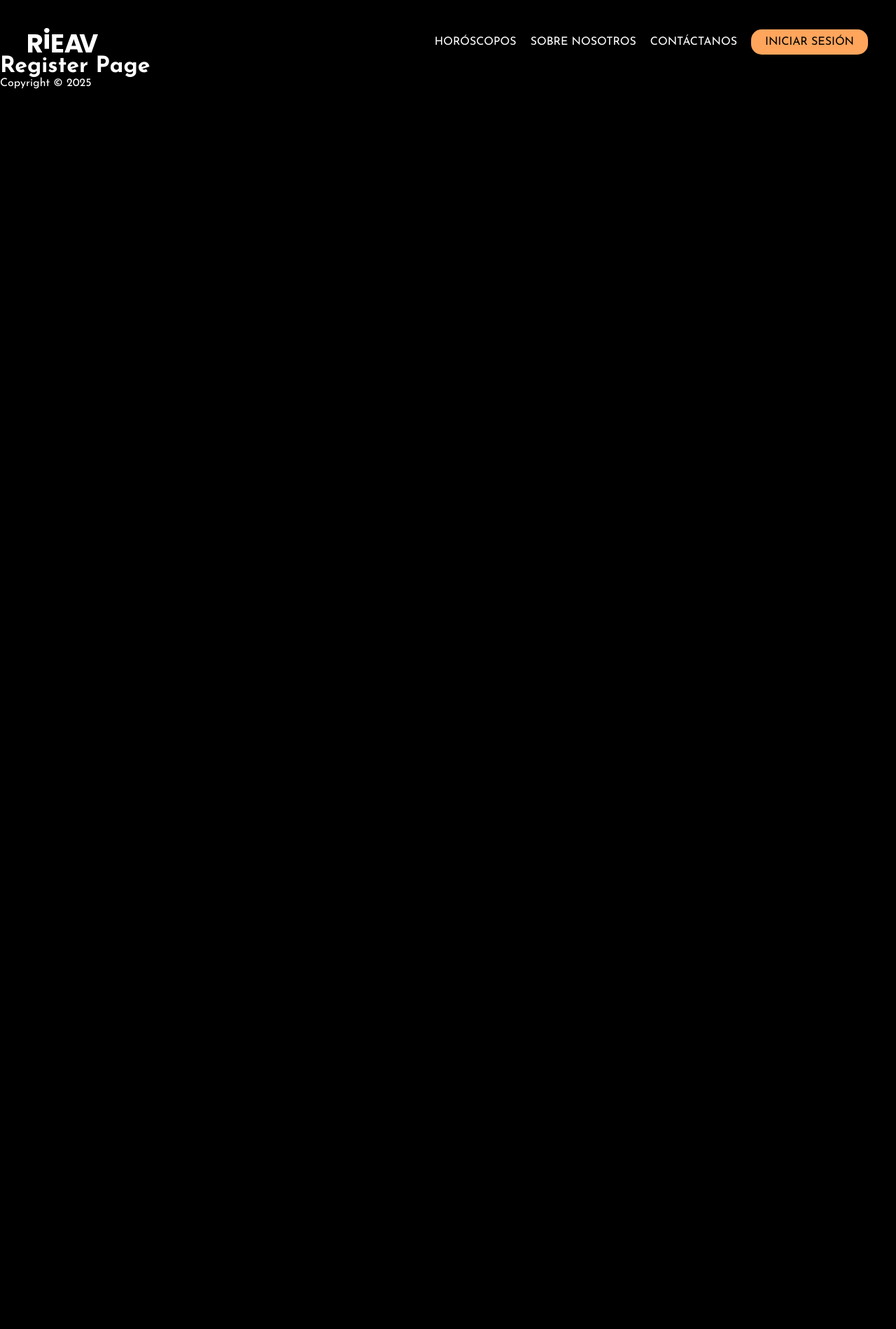
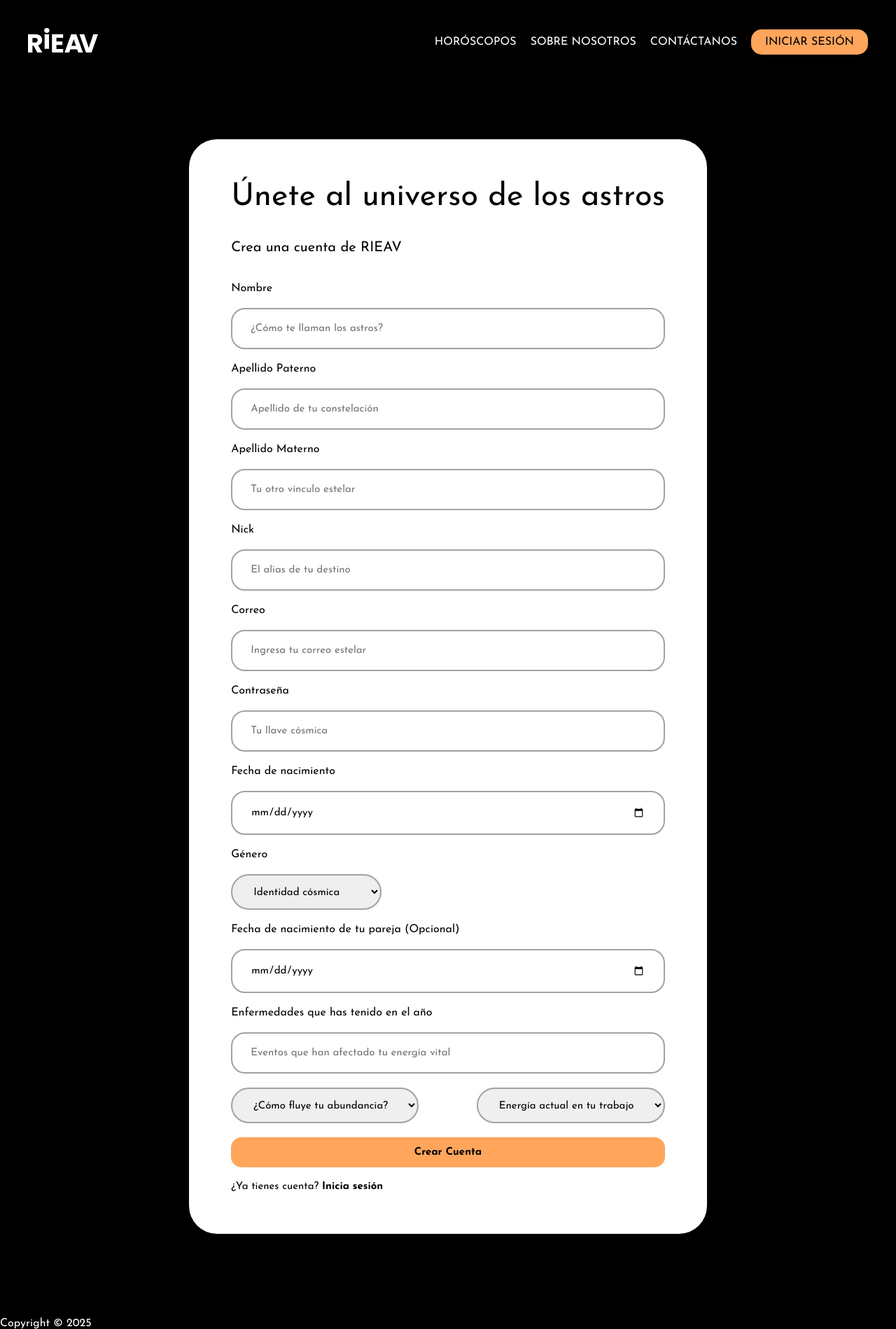
Before and after one commit to ErikaAX08/Horoscopos, a PHP site: page /HoroscoposV2/register in a window 1280 px wide. Shown: the whole page at 70% size. Before the commit the page ends 127 px from the top, so only its background shows below. Run offline with PHP 8.4, Linux system fonts and the light colour scheme.

Commit message:
Register view added

```diff
--- a/app/views/register_view.php
+++ b/app/views/register_view.php
@@ -1,10 +1,73 @@
 <?php
+$additional_styles = "pages/auth.css";
 include __DIR__ . '/../templates/header.php';
 ?>
 
-<div class="content">
-    <h1>Register Page</h1>
-</div>
+<main class="main">
+    <div class="content">
+        <h2 class="title">Únete al universo de los astros</h2>
+        <p class="description">Crea una cuenta de RIEAV</p>
+        <form class="form" method="POST">
+            <label for="name">Nombre</label>
+            <input class="input" id="name" type="text" name="name" placeholder="¿Cómo te llaman los astros?" required>
+
+            <label for="last_name">Apellido Paterno</label>
+            <input class="input" id="last_name" type="text" name="last_name" placeholder="Apellido de tu constelación" required>
+
+            <label for="mother_last_name">Apellido Materno</label>
+            <input class="input" id="mother_last_name" type="text" name="mother_last_name" placeholder="Tu otro vínculo estelar" required>
+
+            <label for="nick">Nick</label>
+            <input class="input" id="nick" type="text" name="nick" placeholder="El alias de tu destino" required>
+
+            <label for="email">Correo</label>
+            <input class="input" id="email" type="email" name="email" placeholder="Ingresa tu correo estelar" required>
+
+            <label for="password">Contraseña</label>
+            <input class="input" id="password" type="password" name="password" placeholder="Tu llave cósmica" required>
+
+            <label for="birthdate">Fecha de nacimiento</label>
+            <input class="input" id="birthdate" type="date" name="birthdate" placeholder="Hora, día, mes y año de tu conexión astral" required>
+
+            <label for="gender">Género</label>
+            <select class="input dropdown" id="gender" name="gender">
+                <option value="identity_cosmic">Identidad cósmica</option>
+                <option value="hombre">Hombre</option>
+                <option value="mujer">Mujer</option>
+                <option value="no_especifico">Deseo no especificar</option>
+            </select>
+
+            <label for="partner_birthdate">Fecha de nacimiento de tu pareja (Opcional)</label>
+            <input class="input" id="partner_birthdate" type="date" name="partner_birthdate" placeholder="Hora, día, mes y año del instante en que su destino comenzó">
+
+            <label for="illnesses">Enfermedades que has tenido en el año</label>
+            <input class="input" id="illnesses" type="text" name="illnesses" placeholder="Eventos que han afectado tu energía vital">
+
+            <div class="row">
+                <div class="col">
+                    <select class="input dropdown" id="abundance" name="abundance">
+                        <option value="flow">¿Cómo fluye tu abundancia?</option>
+                        <option value="buena">Buena</option>
+                        <option value="mala">Mala</option>
+                        <option value="regular">Regular</option>
+                    </select>
+                </div>
+
+                <div class="col">
+                    <select class="input dropdown" id="work_energy" name="work_energy">
+                        <option value="energia">Energía actual en tu trabajo</option>
+                        <option value="desempleado">Desempleado</option>
+                        <option value="empleado">Empleado</option>
+                        <option value="empresario">Empresario</option>
+                    </select>
+                </div>
+            </div>
+
+            <button class="main_button" type="submit">Crear Cuenta</button>
+        </form>
+        <p class="small_text">¿Ya tienes cuenta? <a href="#">Inicia sesión</a></p>
+    </div>
+</main>
 
 <?php
 include __DIR__ . '/../templates/footer.php';
--- a/assets/css/pages/auth.css
+++ b/assets/css/pages/auth.css
@@ -27,10 +27,17 @@
     font-size: 20px;
 }
 
-.form {
+.form, .col {
     display: flex;
     flex-direction: column;
     gap: var(--normal-spacing);
+}
+
+.row {
+    display: flex;
+    flex-direction: row;
+    gap: var(--normal-spacing);
+    justify-content: space-between;
 }
 
 .main_button {
@@ -50,6 +57,12 @@
     font-size: 15px;
 }
 
+.dropdown {
+    border-radius: 40px;
+    width: fit-content;
+    padding: 15px 26px;
+}
+
 .small_text {
     margin-top: var(--normal-spacing);
     font-size: 15px;
```
